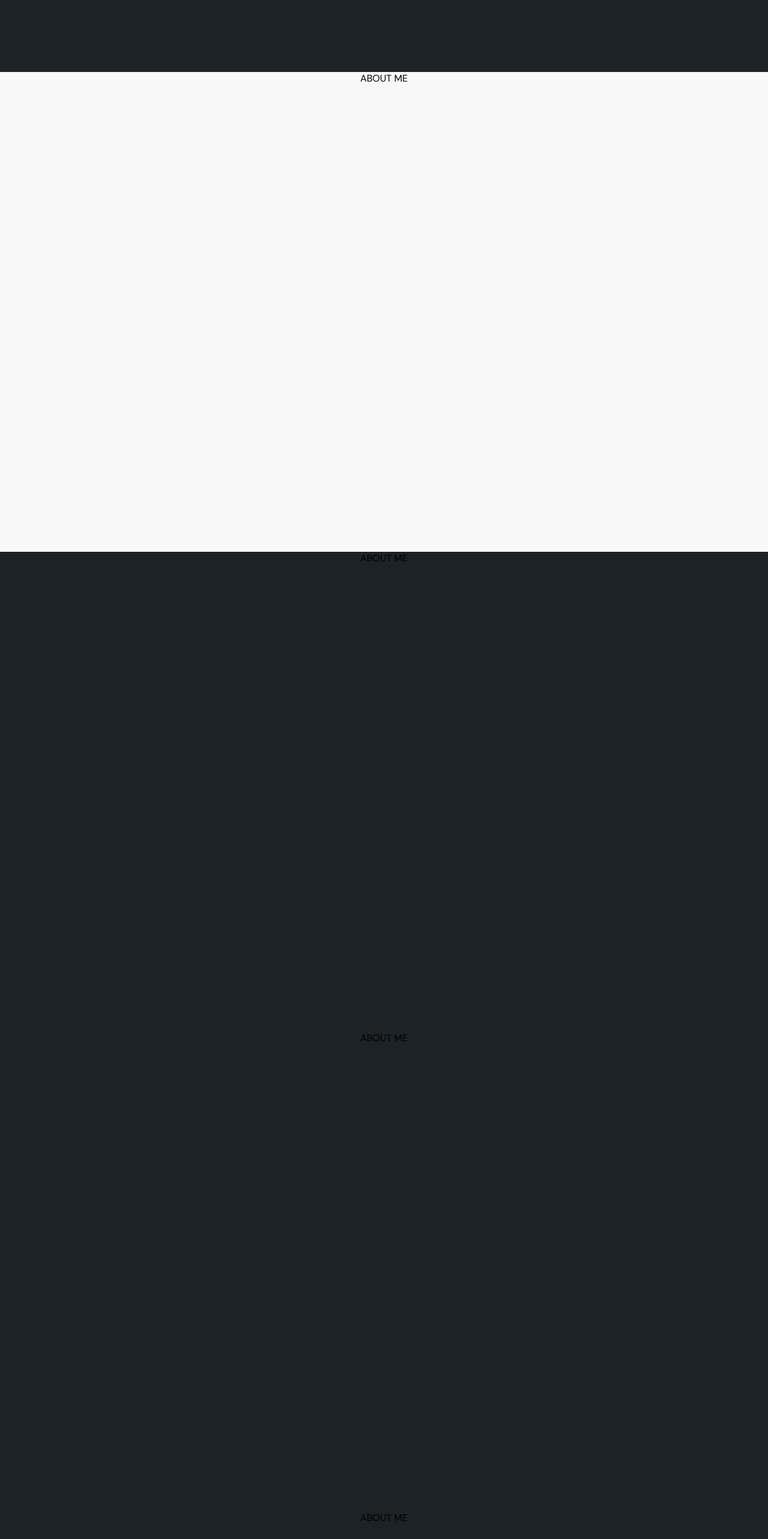
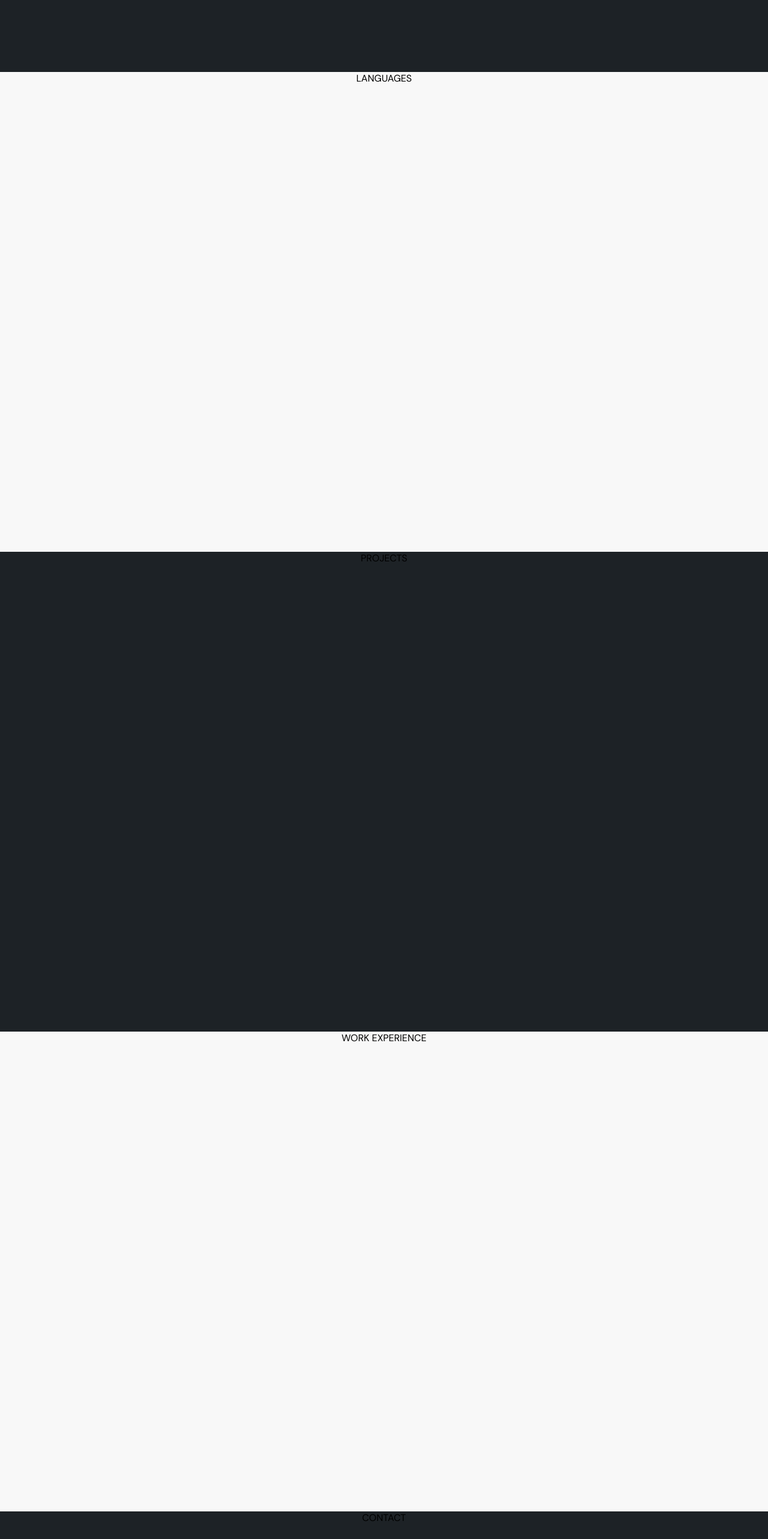
Before and after one commit to alaraayan/portfolio, a React (Create React App) app: page / in a window 1280 px wide. Shown: the part 1480-4046 px from the top of the page at 60% size. Built offline with nearby package versions, Linux system fonts and the light colour scheme.

Commit message:
footer added, general layout done

```diff
--- a/src/App.js
+++ b/src/App.js
@@ -8,6 +8,7 @@ import Languages from './components/Languages'
 import Projects from './components/Projects'
 import WorkExperience from './components/WorkExperience'
 import Contact from './components/Contact'
+import Footer from './components/Footer'
 
 function App() {
 
@@ -16,16 +17,14 @@ function App() {
     <>
       <Nav />
       <Hero />
-
       <Router>
-
-
         <About title="about" subtitle="about"/>
         <Languages title="languages" subtitle="languages"/>
         <Projects title="projects" subtitle="projects"/>
         <WorkExperience title="experience" subtitle="experience"/>
         <Contact title="contact" subtitle="contact"/>
       </Router>
+      <Footer />
     </>
   )
 }
--- a/src/components/Contact.js
+++ b/src/components/Contact.js
@@ -1,3 +1,3 @@
 export default function Contact() {
-  return <div className="component-container dark footer" id="contact"> ABOUT ME </div>
+  return <div className="component-container dark" id="contact"> CONTACT </div>
 }
--- /dev/null
+++ b/src/components/Footer.js
@@ -0,0 +1,3 @@
+export default function Footer() {
+  return <div className="component-container light footer"> FOOTER </div>
+}
--- a/src/components/Languages.js
+++ b/src/components/Languages.js
@@ -1,3 +1,3 @@
 export default function Languages() {
-  return <div className="component-container light" id="languages"> ABOUT ME </div>
+  return <div className="component-container light" id="languages"> LANGUAGES </div>
 }
--- a/src/components/Projects.js
+++ b/src/components/Projects.js
@@ -1,3 +1,3 @@
 export default function Projects() {
-  return <div className="component-container dark" id="projects"> ABOUT ME </div>
+  return <div className="component-container dark" id="projects"> PROJECTS </div>
 }
--- a/src/components/WorkExperience.js
+++ b/src/components/WorkExperience.js
@@ -1,3 +1,3 @@
 export default function WorkExperience() {
-  return <div className="component-container dark" id="experience"> ABOUT ME </div>
+  return <div className="component-container light" id="experience"> WORK EXPERIENCE </div>
 }
```
